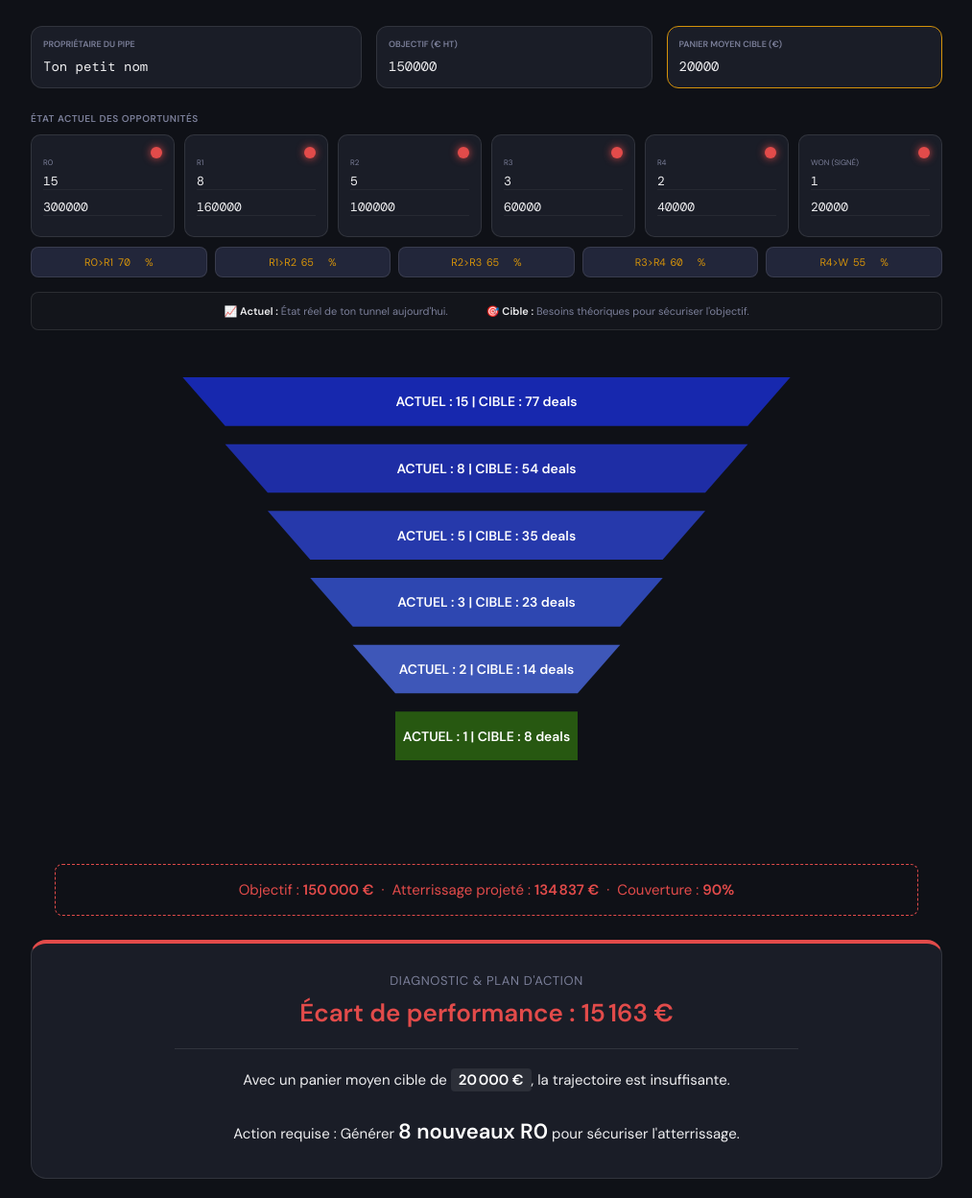
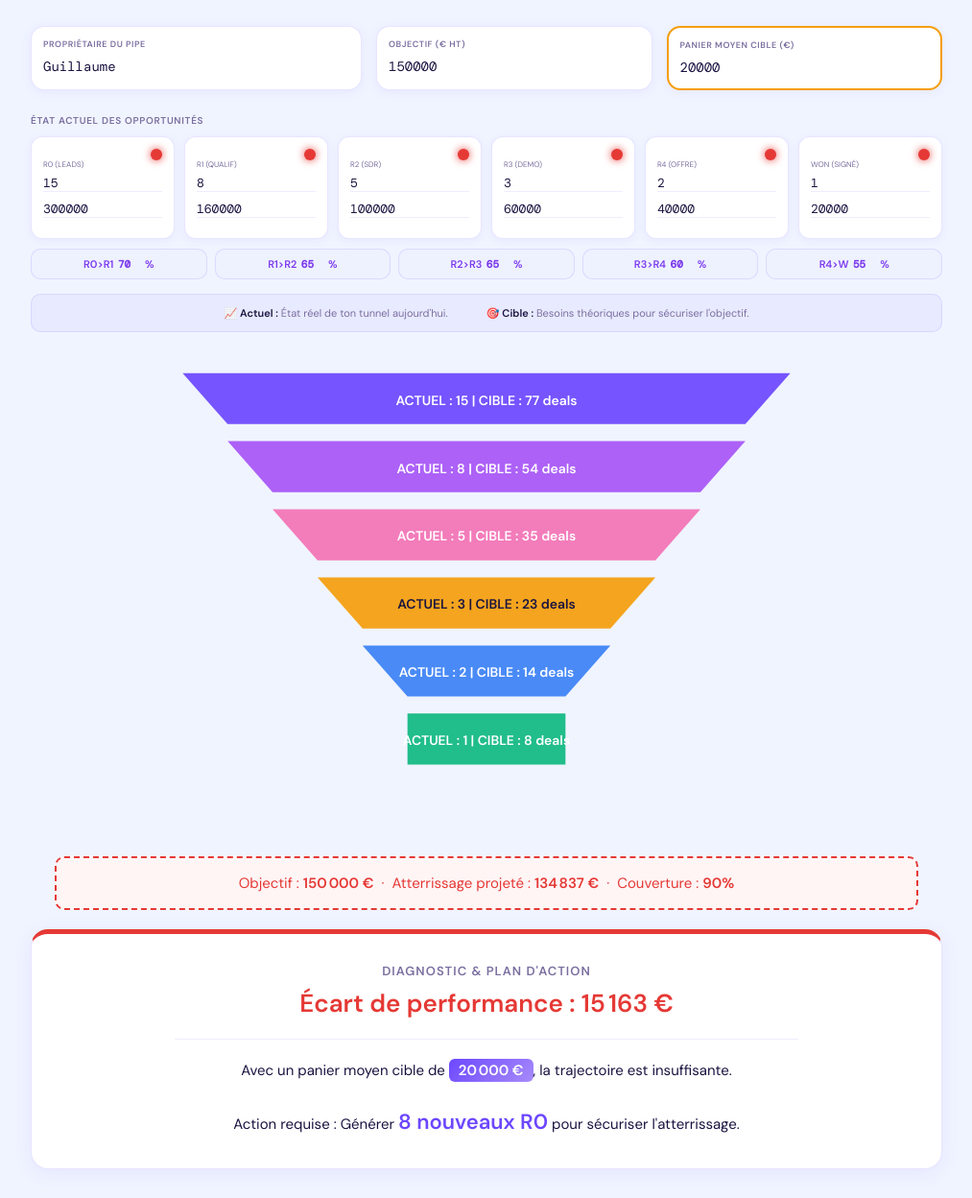
Before and after one commit to jcgascoin/reality-check, a plain HTML site: page index.html in a window 1280 px wide. Shown: the part 82-1330 px from the top of the page at 96% size, without its empty margins (133-1146 px from the left). Drawn offline with nearby package versions, Linux system fonts and the light colour scheme.

Commit message:
Update index.html

```diff
--- a/index.html
+++ b/index.html
@@ -8,47 +8,47 @@
   @import url('https://fonts.googleapis.com/css2?family=DM+Sans:wght@400;500;600&family=DM+Mono:wght@400;500&display=swap');
   *, *::before, *::after { box-sizing: border-box; margin: 0; padding: 0; }
   :root {
-    --bg: #0f1117; --surface: #1a1d27; --surface2: #22263a; --border: rgba(255,255,255,0.1);
-    --text: #eeeef0; --muted: #7b7f99; --accent: #3b55e0; --green: #4a9a2a;
-    --red: #e24b4a; --amber: #d4920a; --font: 'DM Sans', sans-serif; --mono: 'DM Mono', monospace;
+    --bg: #f0f4ff; --surface: #ffffff; --surface2: #eef2ff; --border: rgba(100,80,255,0.15);
+    --text: #1a1440; --muted: #7b6fa0; --accent: #6c47ff; --green: #22a869;
+    --red: #e53935; --amber: #f59e0b; --font: 'DM Sans', sans-serif; --mono: 'DM Mono', monospace;
   }
   body { font-family: var(--font); background: var(--bg); color: var(--text); padding: 20px; display: flex; flex-direction: column; align-items: center; }
   .container { width: 100%; max-width: 950px; }
 
   header { text-align: center; margin-bottom: 30px; }
-  header h1 { font-size: 28px; font-weight: 600; letter-spacing: -0.02em; background: linear-gradient(to right, #fff, var(--muted)); -webkit-background-clip: text; -webkit-text-fill-color: transparent; }
+  header h1 { font-size: 28px; font-weight: 700; letter-spacing: -0.02em; background: linear-gradient(135deg, #6c47ff, #f472b6, #f59e0b); -webkit-background-clip: text; -webkit-text-fill-color: transparent; }
 
   .top-grid { display: grid; grid-template-columns: 1.2fr 1fr 1fr; gap: 15px; margin-bottom: 15px; }
-  .input-card { background: var(--surface); border: 1px solid var(--border); border-radius: 12px; padding: 12px; }
-  .input-card label { display: block; font-size: 9px; color: var(--muted); margin-bottom: 6px; font-weight: 600; text-transform: uppercase; }
+  .input-card { background: var(--surface); border: 1.5px solid var(--border); border-radius: 14px; padding: 12px; box-shadow: 0 2px 12px rgba(108,71,255,0.07); }
+  .input-card label { display: block; font-size: 9px; color: var(--muted); margin-bottom: 6px; font-weight: 700; text-transform: uppercase; letter-spacing: 0.06em; }
   .input-card input { width: 100%; background: transparent; border: none; font-family: var(--mono); font-size: 14px; color: var(--text); outline: none; }
 
   .pipe-grid { display: grid; grid-template-columns: repeat(6, 1fr); gap: 10px; margin-top: 10px; }
-  .pipe-card { background: var(--surface); border: 1px solid var(--border); border-radius: 10px; padding: 15px 12px; position: relative; }
-  .pipe-card input { width: 100%; background: transparent; border: none; font-family: var(--mono); font-size: 13px; color: var(--text); outline: none; margin-bottom: 6px; border-bottom: 1px solid rgba(255,255,255,0.05); }
+  .pipe-card { background: var(--surface); border: 1.5px solid var(--border); border-radius: 12px; padding: 15px 12px; position: relative; box-shadow: 0 2px 10px rgba(108,71,255,0.06); }
+  .pipe-card input { width: 100%; background: transparent; border: none; font-family: var(--mono); font-size: 13px; color: var(--text); outline: none; margin-bottom: 6px; border-bottom: 1px solid rgba(108,71,255,0.1); }
 
   .status-dot { position: absolute; top: 12px; right: 12px; width: 12px; height: 12px; border-radius: 50%; }
 
   .rates-row { display: grid; grid-template-columns: repeat(5, 1fr); gap: 8px; margin-top: 10px; }
-  .rate-card { background: var(--surface2); border: 1px solid var(--border); border-radius: 8px; padding: 8px; text-align: center; font-size: 11px; color: var(--amber); }
-  .rate-card input { background: transparent; border: none; font-family: var(--mono); font-size: 11px; color: var(--amber); width: 30px; text-align: right; outline: none; }
+  .rate-card { background: var(--surface2); border: 1.5px solid var(--border); border-radius: 10px; padding: 8px; text-align: center; font-size: 11px; color: #7c3aed; font-weight: 600; }
+  .rate-card input { background: transparent; border: none; font-family: var(--mono); font-size: 11px; color: #7c3aed; width: 30px; text-align: right; outline: none; font-weight: 600; }
 
-  .legend-box { margin-top: 15px; padding: 12px; background: rgba(255,255,255,0.02); border-radius: 8px; font-size: 11px; color: var(--muted); display: flex; justify-content: center; gap: 40px; border: 0.5px solid var(--border); }
-  .legend-item b { color: var(--text); font-weight: 600; }
+  .legend-box { margin-top: 15px; padding: 12px; background: rgba(108,71,255,0.05); border-radius: 10px; font-size: 11px; color: var(--muted); display: flex; justify-content: center; gap: 40px; border: 1px solid rgba(108,71,255,0.12); }
+  .legend-item b { color: var(--text); font-weight: 700; }
 
   .tunnel-wrap { margin-top: 30px; width: 100%; }
 
-  .summary-line { margin: 40px auto 25px auto; width: 100%; max-width: 900px; border: 1px dashed var(--muted); border-radius: 8px; padding: 16px; text-align: center; font-size: 15px; }
-  .summary-line.danger { border-color: var(--red); color: var(--red); }
-  .summary-line.success { border-color: var(--green); color: #7ac94a; }
+  .summary-line { margin: 30px auto 20px; width: 100%; max-width: 900px; border: 2px dashed var(--muted); border-radius: 10px; padding: 16px; text-align: center; font-size: 15px; background: var(--surface); }
+  .summary-line.danger { border-color: var(--red); color: var(--red); background: #fff5f5; }
+  .summary-line.success { border-color: var(--green); color: #166534; background: #f0fdf4; }
 
-  .gap-box { border-radius: 16px; padding: 30px; text-align: center; background: var(--surface); border: 1px solid var(--border); }
-  .gap-box.danger { border-top: 4px solid var(--red); }
-  .gap-box.ok { border-top: 4px solid var(--green); }
-  .action-title { font-size: 13px; text-transform: uppercase; color: var(--muted); margin-bottom: 8px; letter-spacing: 0.05em; }
-  .main-val { font-size: 26px; font-weight: 600; margin-bottom: 20px; }
-  .action-text { font-size: 15px; color: var(--text); line-height: 1.6; max-width: 650px; margin: 0 auto; padding-top: 20px; border-top: 1px solid var(--border); }
-  .highlight { color: #fff; font-weight: 700; background: rgba(255,255,255,0.08); padding: 2px 8px; border-radius: 4px; }
+  .gap-box { border-radius: 18px; padding: 30px; text-align: center; background: var(--surface); border: 1.5px solid var(--border); box-shadow: 0 4px 20px rgba(108,71,255,0.08); }
+  .gap-box.danger { border-top: 5px solid var(--red); }
+  .gap-box.ok { border-top: 5px solid var(--green); }
+  .action-title { font-size: 13px; text-transform: uppercase; color: var(--muted); margin-bottom: 8px; letter-spacing: 0.08em; font-weight: 700; }
+  .main-val { font-size: 26px; font-weight: 700; margin-bottom: 20px; }
+  .action-text { font-size: 15px; color: var(--text); line-height: 1.6; max-width: 650px; margin: 0 auto; padding-top: 20px; border-top: 1px solid rgba(108,71,255,0.1); }
+  .highlight { color: #fff; font-weight: 700; background: linear-gradient(135deg, #6c47ff, #a78bfa); padding: 2px 10px; border-radius: 6px; }
 </style>
 </head>
 <body>
@@ -60,18 +60,18 @@
   </header>
 
   <div class="top-grid">
-    <div class="input-card"><label>Propriétaire du pipe</label><input type="text" id="name" value="Ton petit nom" oninput="draw()"/></div>
+    <div class="input-card"><label>Propriétaire du pipe</label><input type="text" id="name" value="Guillaume" oninput="draw()"/></div>
     <div class="input-card"><label>Objectif (€ HT)</label><input type="number" id="obj" value="150000" oninput="draw()"/></div>
-    <div class="input-card" style="border-color: var(--amber);"><label>Panier Moyen Cible (€)</label><input type="number" id="ref_aov" value="20000" oninput="draw()"/></div>
+    <div class="input-card" style="border-color: #f59e0b; border-width: 2px;"><label>Panier Moyen Cible (€)</label><input type="number" id="ref_aov" value="20000" oninput="draw()"/></div>
   </div>
 
-  <div style="font-size: 10px; color: var(--muted); text-transform: uppercase; margin: 25px 0 10px; font-weight: 600; letter-spacing: 0.05em;">État actuel des opportunités</div>
+  <div style="font-size: 10px; color: var(--muted); text-transform: uppercase; margin: 25px 0 10px; font-weight: 700; letter-spacing: 0.07em;">État actuel des opportunités</div>
   <div class="pipe-grid">
-    <div class="pipe-card"><div id="dot0" class="status-dot"></div><label style="font-size:8px; color:var(--muted)">R0 </label><input type="number" id="n0" value="15" oninput="draw()"/><input type="number" id="v0" value="300000" oninput="draw()"/></div>
-    <div class="pipe-card"><div id="dot1" class="status-dot"></div><label style="font-size:8px; color:var(--muted)">R1 </label><input type="number" id="n1" value="8" oninput="draw()"/><input type="number" id="v1" value="160000" oninput="draw()"/></div>
-    <div class="pipe-card"><div id="dot2" class="status-dot"></div><label style="font-size:8px; color:var(--muted)">R2 </label><input type="number" id="n2" value="5" oninput="draw()"/><input type="number" id="v2" value="100000" oninput="draw()"/></div>
-    <div class="pipe-card"><div id="dot3" class="status-dot"></div><label style="font-size:8px; color:var(--muted)">R3 </label><input type="number" id="n3" value="3" oninput="draw()"/><input type="number" id="v3" value="60000" oninput="draw()"/></div>
-    <div class="pipe-card"><div id="dot4" class="status-dot"></div><label style="font-size:8px; color:var(--muted)">R4 </label><input type="number" id="n4" value="2" oninput="draw()"/><input type="number" id="v4" value="40000" oninput="draw()"/></div>
+    <div class="pipe-card"><div id="dot0" class="status-dot"></div><label style="font-size:8px; color:var(--muted)">R0 (LEADS)</label><input type="number" id="n0" value="15" oninput="draw()"/><input type="number" id="v0" value="300000" oninput="draw()"/></div>
+    <div class="pipe-card"><div id="dot1" class="status-dot"></div><label style="font-size:8px; color:var(--muted)">R1 (QUALIF)</label><input type="number" id="n1" value="8" oninput="draw()"/><input type="number" id="v1" value="160000" oninput="draw()"/></div>
+    <div class="pipe-card"><div id="dot2" class="status-dot"></div><label style="font-size:8px; color:var(--muted)">R2 (SDR)</label><input type="number" id="n2" value="5" oninput="draw()"/><input type="number" id="v2" value="100000" oninput="draw()"/></div>
+    <div class="pipe-card"><div id="dot3" class="status-dot"></div><label style="font-size:8px; color:var(--muted)">R3 (DEMO)</label><input type="number" id="n3" value="3" oninput="draw()"/><input type="number" id="v3" value="60000" oninput="draw()"/></div>
+    <div class="pipe-card"><div id="dot4" class="status-dot"></div><label style="font-size:8px; color:var(--muted)">R4 (OFFRE)</label><input type="number" id="n4" value="2" oninput="draw()"/><input type="number" id="v4" value="40000" oninput="draw()"/></div>
     <div class="pipe-card"><div id="dotW" class="status-dot"></div><label style="font-size:8px; color:var(--muted)">WON (SIGNÉ)</label><input type="number" id="nW" value="1" oninput="draw()"/><input type="number" id="vW" value="20000" oninput="draw()"/></div>
   </div>
 
@@ -123,23 +123,24 @@ function draw() {
   stages.forEach((s, i) => {
     const ratio = nums[i] / (ideal[i] || 1);
     const dot = document.getElementById('dot'+s);
-    if(ratio >= 1) { dot.style.background = 'var(--green)'; dot.style.boxShadow = '0 0 8px var(--green)'; }
-    else if(ratio >= 0.7) { dot.style.background = 'var(--amber)'; dot.style.boxShadow = '0 0 8px var(--amber)'; }
-    else { dot.style.background = 'var(--red)'; dot.style.boxShadow = '0 0 8px var(--red)'; }
+    if(ratio >= 1) { dot.style.background = '#22a869'; dot.style.boxShadow = '0 0 8px #22a869'; }
+    else if(ratio >= 0.7) { dot.style.background = '#f59e0b'; dot.style.boxShadow = '0 0 8px #f59e0b'; }
+    else { dot.style.background = '#e53935'; dot.style.boxShadow = '0 0 8px #e53935'; }
   });
 
   const p = [t[0]*t[1]*t[2]*t[3]*t[4], t[1]*t[2]*t[3]*t[4], t[2]*t[3]*t[4], t[3]*t[4], t[4], 1];
   const totalProjete = vals.reduce((acc, val, i) => acc + (val * (p[i] || 0)), 0);
   const pct = obj > 0 ? Math.round((totalProjete / obj) * 100) : 0;
 
-  const W = 750, maxW = 500, minW = 150, slotH = 40, arrowH = 15, topY = 15;
-  const colors = ['#1a2fd4','#2235c8','#2c44d0','#3655d8','#4a6ae0','#2e6b10'];
-  let html = `<rect width="750" height="380" fill="#0f1117"/>`;
+  const W = 750, maxW = 500, minW = 130, slotH = 42, arrowH = 14, topY = 10;
+  const colors = ['#6c47ff','#a855f7','#f472b6','#f59e0b','#3b82f6','#10b981'];
+  const textColors = ['#fff','#fff','#fff','#1a1440','#fff','#fff'];
+  let html = `<rect width="750" height="380" fill="#f0f4ff" rx="12"/>`;
   for(let i=0; i<6; i++) {
     const wC = maxW - (maxW-minW)*(i/5), wN = i<5 ? maxW - (maxW-minW)*((i+1)/5) : wC;
     const xC = (W-wC)/2, xN = (W-wN)/2, y = topY + i*(slotH+arrowH);
-    html += `<polygon points="${xC},${y} ${xC+wC},${y} ${xN+wN},${y+slotH} ${xN},${y+slotH}" fill="${colors[i]}" opacity="0.8"/>`;
-    html += `<text x="${W/2}" y="${y+slotH/2+4}" text-anchor="middle" font-family="DM Sans" font-size="11" font-weight="600" fill="white">ACTUEL : ${nums[i]} | CIBLE : ${Math.ceil(ideal[i])} deals</text>`;
+    html += `<polygon points="${xC},${y} ${xC+wC},${y} ${xN+wN},${y+slotH} ${xN},${y+slotH}" fill="${colors[i]}" opacity="0.92"/>`;
+    html += `<text x="${W/2}" y="${y+slotH/2+5}" text-anchor="middle" font-family="DM Sans" font-size="11" font-weight="700" fill="${textColors[i]}">ACTUEL : ${nums[i]} | CIBLE : ${Math.ceil(ideal[i])} deals</text>`;
   }
   document.getElementById('svg').innerHTML = html;
 
@@ -159,7 +160,7 @@ function draw() {
     const r0Needs = Math.ceil(gap / (refAov * p[0]));
     document.getElementById('gap-main').style.color = "var(--red)";
     document.getElementById('gap-main').innerHTML = `Écart de performance : ${fmt(gap)}`;
-    document.getElementById('gap-sub').innerHTML = `Avec un panier moyen cible de <span class="highlight">${fmt(refAov)}</span>, la trajectoire est insuffisante. <br><br>Action requise : Générer <span style="font-size:22px; color:white; font-weight:700;">${r0Needs} nouveaux R0</span> pour sécuriser l'atterrissage.`;
+    document.getElementById('gap-sub').innerHTML = `Avec un panier moyen cible de <span class="highlight">${fmt(refAov)}</span>, la trajectoire est insuffisante. <br><br>Action requise : Générer <span style="font-size:22px; color:#6c47ff; font-weight:700;">${r0Needs} nouveaux R0</span> pour sécuriser l'atterrissage.`;
   }
 }
 draw();
```
